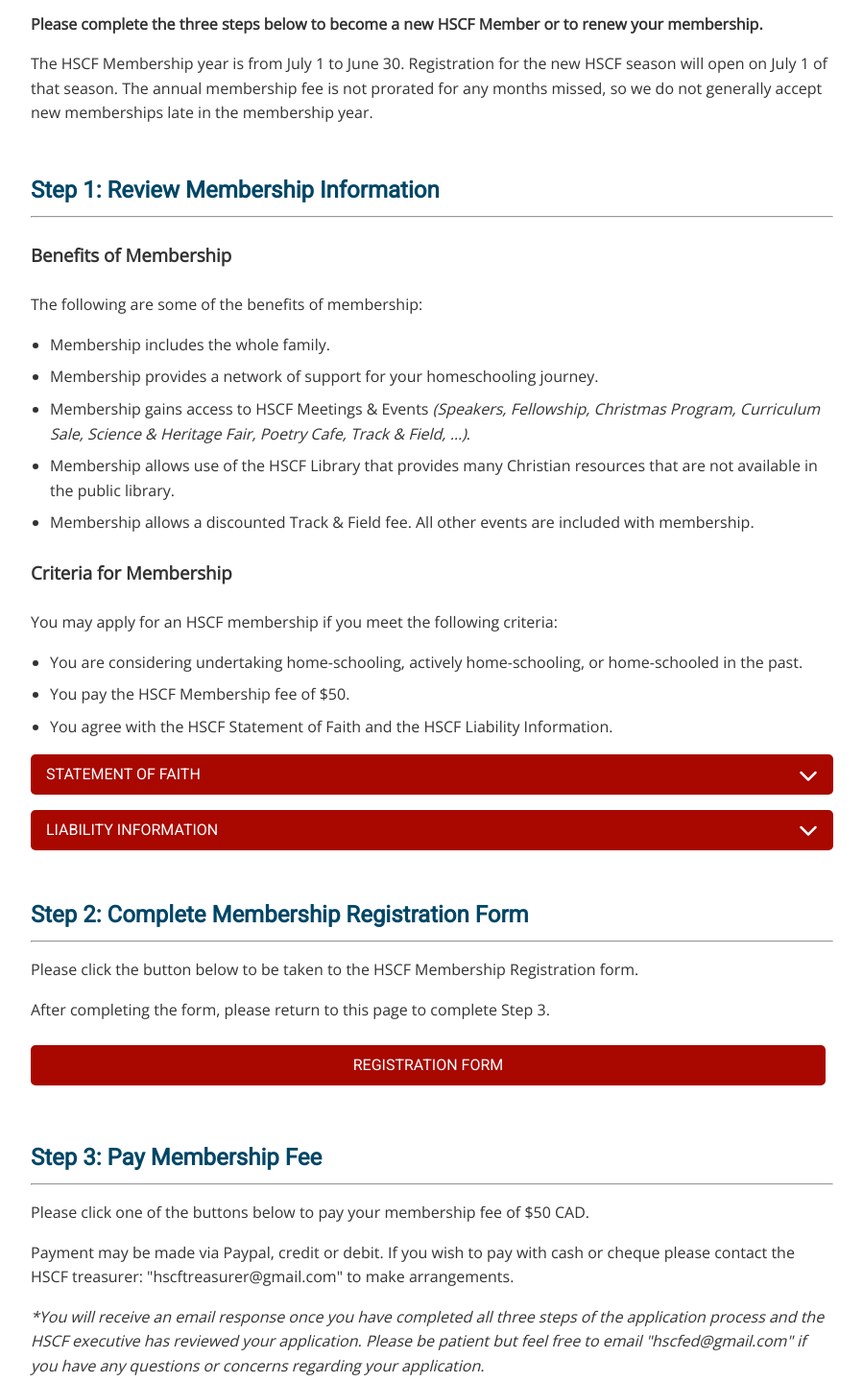
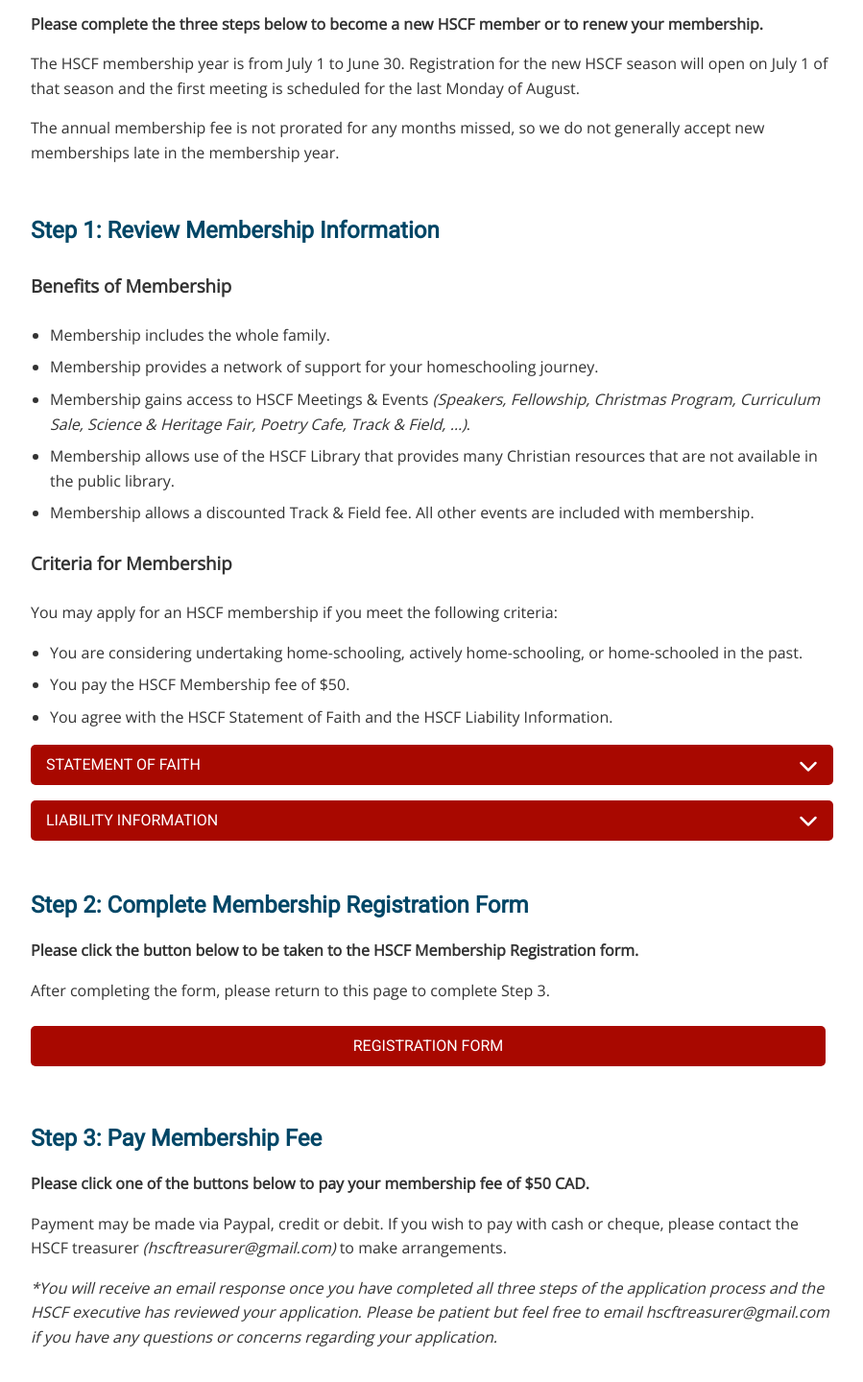
Before and after one commit to hscfed/hscfedmonton, a website: page join-hscf.html in a window 1280 px wide. Shown: the part 203-1643 px from the top of the page at 96% size, without its empty margins (190-1089 px from the left). Drawn offline with nearby package versions, Linux system fonts and the light colour scheme; a script that the page names is missing.

Commit message:
Finish Join HSCF

```diff
--- a/join-hscf.html
+++ b/join-hscf.html
@@ -59,20 +59,21 @@
     <h1>Join HSCF</h1>
 
     <p>
-      <strong>Please complete the three steps below to become a new HSCF Member or to renew your membership.</strong>
+      <strong>Please complete the three steps below to become a new HSCF member or to renew your membership.</strong>
     </p>
 
     <p>
-      The HSCF Membership year is from July 1 to June 30. Registration for the new HSCF season will open on July 1 of
-      that season. The annual membership fee is not prorated for any months missed, so we do not generally accept new
+      The HSCF membership year is from July 1 to June 30. Registration for the new HSCF season will open on July 1 of
+      that season and the first meeting is scheduled for the last Monday of August.
+    </p>
+    <p>
+      The annual membership fee is not prorated for any months missed, so we do not generally accept new
       memberships late in the membership year.
     </p>
 
     <h2>Step 1: Review Membership Information</h2>
-    <hr>
 
     <h3>Benefits of Membership</h3>
-    <p>The following are some of the benefits of membership:</p>
     <ul>
       <li>
         Membership includes the whole family.
@@ -149,25 +150,23 @@
     </div>
 
     <h2>Step 2: Complete Membership Registration Form</h2>
-    <hr>
     <p>
-      Please click the button below to be taken to the HSCF Membership Registration form.
+      <strong>Please click the button below to be taken to the HSCF Membership Registration form.</strong>
     </p>
     <p>
       After completing the form, please return to this page to complete Step 3.
     </p>
     <div class="buttons">
-      <a class="call-to-action" href="#">Registration Form</a>
+      <a class="call-to-action" href="https://forms.gle/vbgXEE2tizVb6ZpGA" target="_blank">Registration Form</a>
     </div>
 
     <h2>Step 3: Pay Membership Fee</h2>
-    <hr>
     <p>
-      Please click one of the buttons below to pay your membership fee of $50 CAD.
+      <strong>Please click one of the buttons below to pay your membership fee of $50 CAD.</strong>
     </p>
     <p>
-      Payment may be made via Paypal, credit or debit. If you wish to pay with cash or cheque please contact the HSCF
-      treasurer: "hscftreasurer@gmail.com" to make arrangements.
+      Payment may be made via Paypal, credit or debit. If you wish to pay with cash or cheque, please contact the HSCF
+      treasurer <em>(hscftreasurer@gmail.com)</em> to make arrangements.
     </p>
 
     <div id="smart-button-container">
@@ -229,7 +228,8 @@
     <p>
       <em>
         *You will receive an email response once you have completed all three steps of the application process and the
-        HSCF executive has reviewed your application. Please be patient but feel free to email "hscfed@gmail.com" if you
+        HSCF executive has reviewed your application. Please be patient but feel free to email hscftreasurer@gmail.com
+        if you
         have any questions or concerns regarding your application.
       </em>
     </p>
```
Also changed, not shown: about-us.html (+2 -2 lines).
